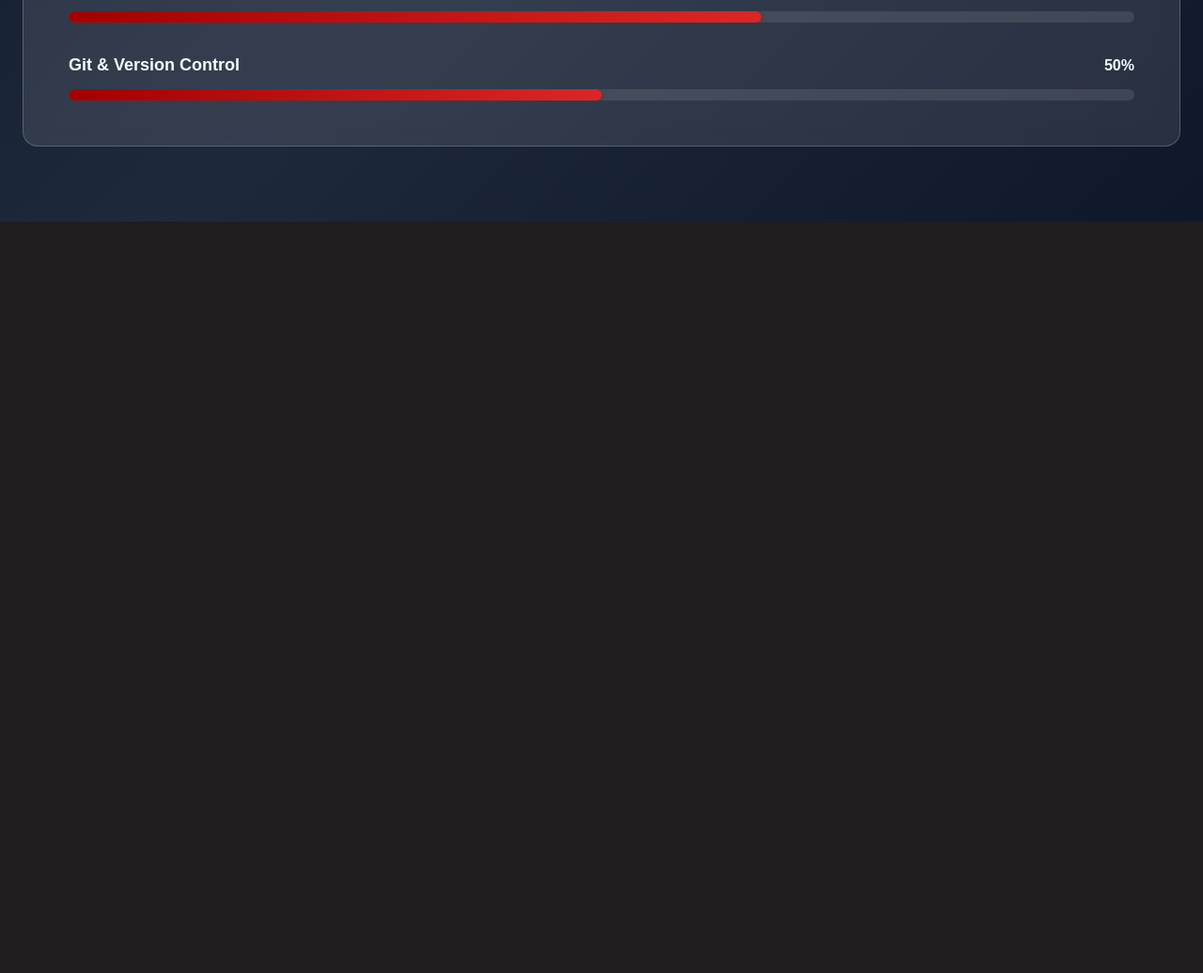
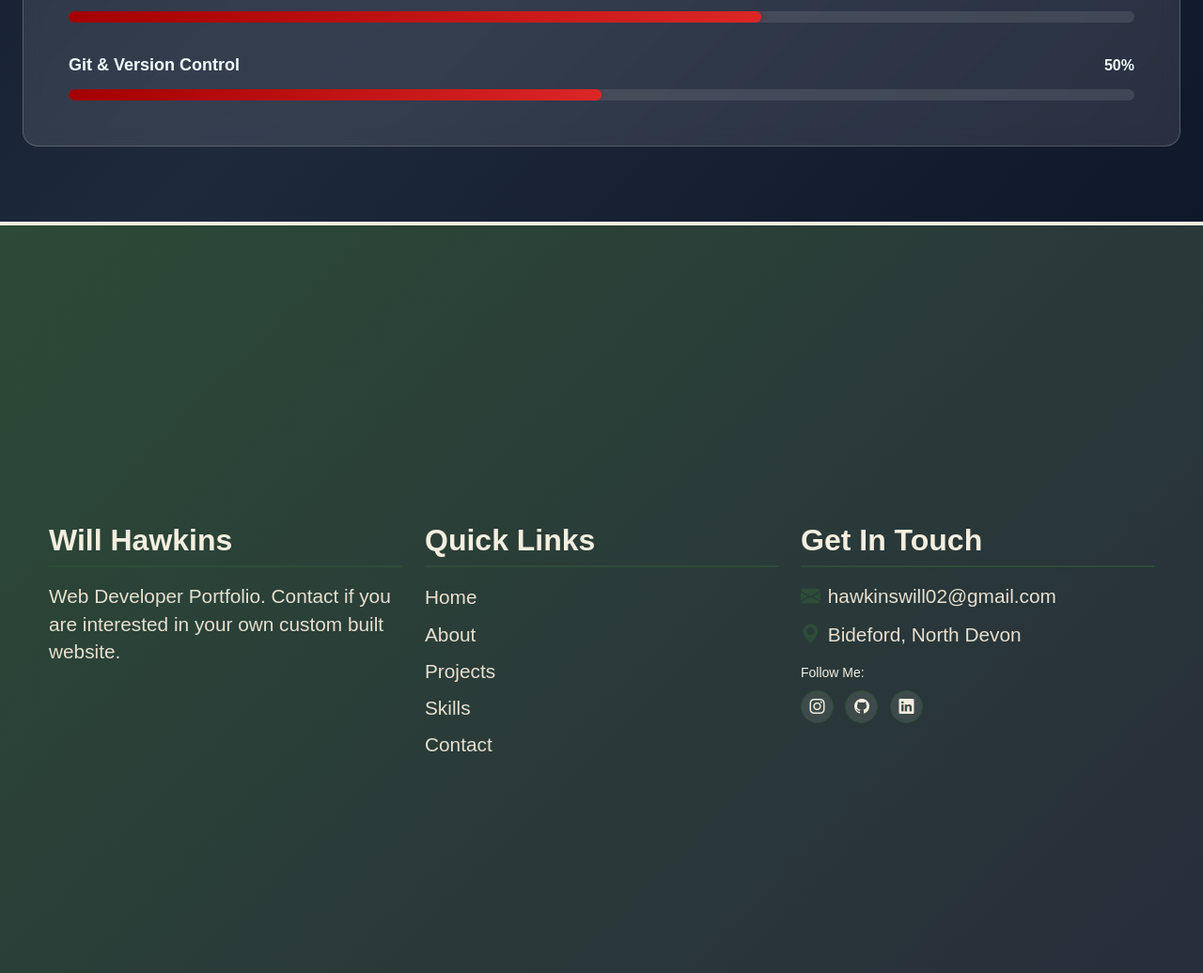
Before and after one commit to Willr-hawkins/will-hawkins-portfolio, a Django app: page / in a window 1280 px wide. Shown: the part 3287-4323 px from the top of the page at 94% size. Before the commit the page ends 3523 px from the top, so only its background shows below. Run offline with Django 5.2, Linux system fonts and the light colour scheme; some web fonts are replaced.

Commit message:
Added footer section

```diff
--- a/home/templates/home/index.html
+++ b/home/templates/home/index.html
@@ -260,12 +260,17 @@
     const observer = new IntersectionObserver(
       (entries) => {
         entries.forEach((entry) => {
+          const bar = entry.target;
+          const percentage = bar.getAttribute("data-percentage");
+
           if (entry.isIntersecting) {
-            const bar = entry.target;
-            const percentage = bar.getAttribute("data-percentage");
+            // Element is in viewport - animate
             bar.style.width = percentage + "%";
             bar.classList.add("animate");
-            observer.unobserve(bar);
+          } else {
+            // Element is out of viewport - reset
+            bar.style.width = "0%";
+            bar.classList.remove("animate");
           }
         });
       },
--- a/static/css/base.css
+++ b/static/css/base.css
@@ -475,6 +475,120 @@
     width: 0;
   }
 }
+
+/* Footer stlyes */
+.footer-section {
+  background: linear-gradient(
+    135deg,
+    rgba(45, 77, 56, 0.95),
+    rgba(41, 47, 61, 0.95)
+  );
+  backdrop-filter: blur(10px);
+  border-top: 4px solid #f5efe0;
+  color: #f5efe0;
+  min-height: 100vh;
+  padding: 120px 0 0 0; /* No bottom padding on footer */
+  display: flex;
+  flex-direction: column;
+  justify-content: center;
+  align-items: center;
+  box-sizing: border-box;
+  margin-bottom: 0;
+}
+
+.footer-container {
+  max-width: 1200px;
+  height: 100%;
+  display: flex;
+  flex-direction: column;
+  justify-content: center;
+}
+
+.footer-brand {
+  font-size: 2rem;
+  font-weight: 600;
+  color: #f5efe0;
+  margin-bottom: 1rem;
+  padding-bottom: 0.5rem;
+  border-bottom: 2px solid #2d4d38;
+}
+
+.footer-tagline {
+  font-size: 1.3rem;
+  color: #e8e0d0;
+  line-height: 1.4;
+  margin-bottom: 0;
+}
+
+.footer-heading {
+  font-size: 2rem;
+  font-weight: 600;
+  color: #f5efe0;
+  margin-bottom: 1rem;
+  padding-bottom: 0.5rem;
+  border-bottom: 2px solid #2d4d38;
+}
+
+.footer-links {
+  list-style: none;
+  padding: 0;
+  margin: 0;
+}
+
+.footer-links li {
+  margin-bottom: 0.5rem;
+}
+
+.footer-links a {
+  color: #e8e0d0;
+  text-decoration: none;
+  font-size: 1.3rem;
+  transition: all 0.3s ease;
+  display: inline-block;
+}
+
+.footer-links a:hover {
+  color: #a40000;
+  transform: translateX(5px);
+  text-decoration: underline azure;
+}
+
+.footer-contact p {
+  color: #e8e0d0;
+  font-size: 1.3rem;
+  margin-bottom: 0.7rem;
+  line-height: 1.4;
+}
+
+.footer-contact i {
+  color: #2d4d38;
+  width: 20px;
+}
+
+.footer-social {
+  margin-top: 1rem;
+}
+
+.social-icon {
+  display: inline-block;
+  width: 35px;
+  height: 35px;
+  background: rgba(245, 239, 224, 0.1);
+  border: 1px solid #2d4d38;
+  border-radius: 50%;
+  text-align: center;
+  line-height: 33px;
+  color: #f5efe0;
+  text-decoration: none;
+  transition: all 0.3s ease;
+}
+
+.social-icon:hover {
+  background: azure;
+  color: #a40000;
+  transform: translateY(-2px);
+  box-shadow: 0 4px 8px rgba(0, 0, 0, 0.2);
+}
 /* ------------- */
 /* Media Queries */
 /* ------------- */
--- a/templates/base.html
+++ b/templates/base.html
@@ -99,6 +99,76 @@
     <!-- Main Content -->
     <main>{% block content %} {% endblock %}</main>
 
+    <!-- Footer section -->
+    <section
+      id="footer"
+      class="footer-section d-flex justify-content-center align-items-center"
+    >
+      <div class="footer-container container">
+        <div class="row">
+          <!-- Logo and About Column -->
+          <div class="col-lg-4 col-md-12 mb-4">
+            <div class="footer-logo-section">
+              <h5 class="footer-brand">Will Hawkins</h5>
+              <p class="footer-tagline">
+                Web Developer Portfolio. Contact if you are interested in your
+                own custom built website.
+              </p>
+            </div>
+          </div>
+
+          <!-- Quick Links Column -->
+          <div class="col-lg-4 col-md-12 mb-4">
+            <h6 class="footer-heading">Quick Links</h6>
+            <ul class="footer-links">
+              <li><a href="#home">Home</a></li>
+              <li><a href="#about">About</a></li>
+              <li><a href="#projects">Projects</a></li>
+              <li><a href="#skills">Skills</a></li>
+              <li><a href="">Contact</a></li>
+            </ul>
+          </div>
+
+          <!-- Contact Column -->
+          <div class="col-lg-4 col-md-6 mb-4">
+            <h6 class="footer-heading">Get In Touch</h6>
+            <div class="footer-contact">
+              <p>
+                <i class="bi bi-envelope-fill me-2"></i>hawkinswill02@gmail.com
+              </p>
+              <p>
+                <i class="bi bi-geo-alt-fill me-2"></i>Bideford, North Devon
+              </p>
+            </div>
+
+            <!-- Social Media Icons -->
+            <div class="footer-social mt-3">
+              <p class="mb-2 small">Follow Me:</p>
+              <a
+                href="https://www.instagram.com/willr.hawkins/"
+                target="_blank"
+                class="social-icon me-2"
+                ><i class="bi bi-instagram"></i
+              ></a>
+              <a
+                href="https://github.com/Willr-hawkins"
+                target="_blank"
+                class="social-icon me-2"
+              >
+                <i class="bi bi-github"></i>
+              </a>
+              <a
+                href="www.linkedin.com/in/william-hawkins-software-developer"
+                target="_blank"
+                class="social-icon me-2"
+                ><i class="bi bi-linkedin"></i
+              ></a>
+            </div>
+          </div>
+        </div>
+      </div>
+    </section>
+
     <script>
       const navToggler = document.getElementById("navToggler");
       const sideNav = document.getElementById("sideNav");
```
